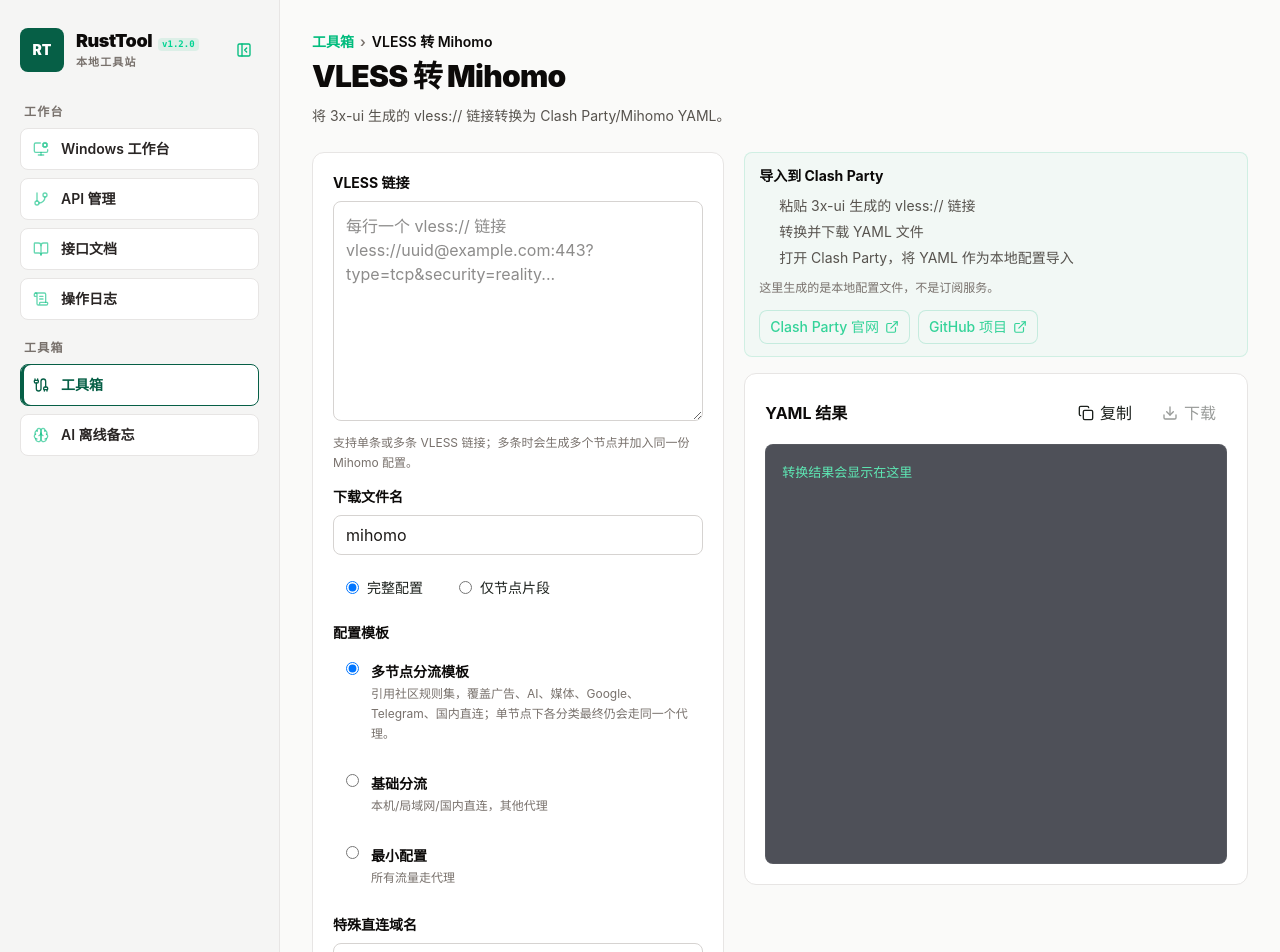
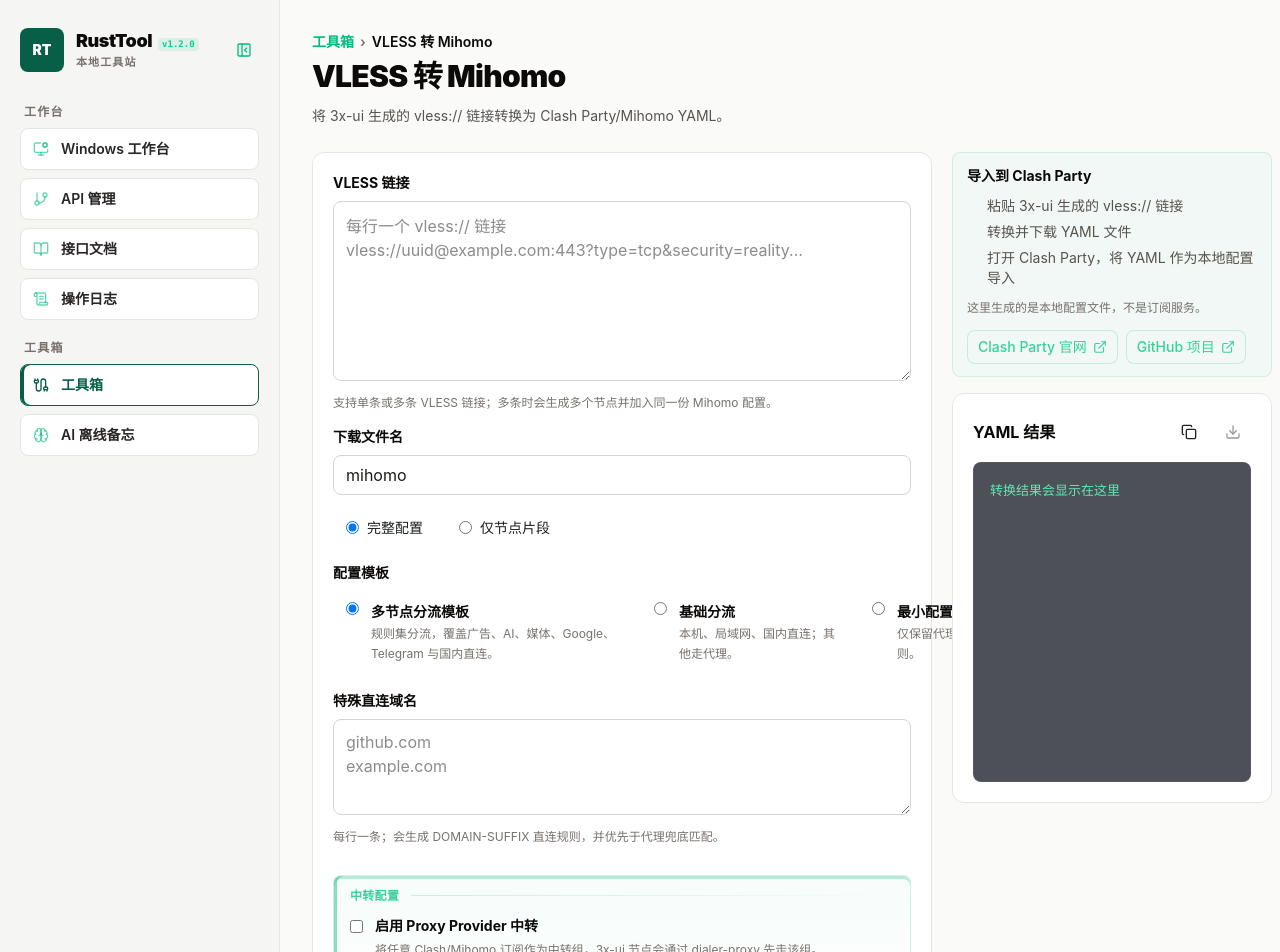
Before and after one commit to liguanjie/rust-tool, a Vue app in the folder frontend/: page /toolbox/vless-to-mihomo in a window 1280 px wide. Shown: the top 952 px of the page. Built offline with nearby package versions, Linux system fonts and the light colour scheme.

Commit message:
VLESS 转 Mihomo优化

```diff
--- a/frontend/src/components/CopyButton.vue
+++ b/frontend/src/components/CopyButton.vue
@@ -19,6 +19,6 @@
 <template>
   <button class="icon-button" type="button" title="复制结果" @click="copyText">
     <Copy class="h-4 w-4" aria-hidden="true" />
-    <span>复制</span>
+    <span class="button-label">复制</span>
   </button>
 </template>
--- a/frontend/src/components/DownloadButton.vue
+++ b/frontend/src/components/DownloadButton.vue
@@ -51,7 +51,7 @@
   <span class="download-action">
     <button class="icon-button" type="button" title="下载 YAML" :disabled="saving || !text" @click="downloadText">
       <Download class="h-4 w-4" aria-hidden="true" />
-      <span>{{ saving ? '保存中' : '下载' }}</span>
+      <span class="button-label">{{ saving ? '保存中' : '下载' }}</span>
     </button>
     <Transition name="toast">
       <div v-if="toast" class="toast-message" :class="`toast-message--${toast.type}`" role="status">
--- a/frontend/src/components/ResultPanel.vue
+++ b/frontend/src/components/ResultPanel.vue
@@ -17,7 +17,7 @@
 <template>
   <section class="result-panel">
     <header class="result-header">
-      <div>
+      <div class="result-title">
         <h3>YAML 结果</h3>
         <p v-if="nodeAddress" class="node-address">节点地址：{{ nodeAddress }}</p>
       </div>
--- a/frontend/src/pages/VlessToMihomo.vue
+++ b/frontend/src/pages/VlessToMihomo.vue
@@ -63,21 +63,21 @@
               <input v-model="tool.template" type="radio" value="full_rules" />
               <span>
                 <strong>多节点分流模板</strong>
-                <small>引用社区规则集，覆盖广告、AI、媒体、Google、Telegram、国内直连；单节点下各分类最终仍会走同一个代理。</small>
+                <small>规则集分流，覆盖广告、AI、媒体、Google、Telegram 与国内直连。</small>
               </span>
             </label>
             <label class="template-option">
               <input v-model="tool.template" type="radio" value="standard" />
               <span>
                 <strong>基础分流</strong>
-                <small>本机/局域网/国内直连，其他代理</small>
+                <small>本机、局域网、国内直连；其他走代理。</small>
               </span>
             </label>
             <label class="template-option">
               <input v-model="tool.template" type="radio" value="minimal" />
               <span>
                 <strong>最小配置</strong>
-                <small>所有流量走代理</small>
+                <small>仅保留代理节点和兜底规则。</small>
               </span>
             </label>
           </div>
@@ -96,6 +96,10 @@
         </label>
 
         <section class="transit-section" aria-labelledby="transit-provider-title">
+          <div class="section-divider">
+            <span>中转配置</span>
+          </div>
+
           <label class="toggle-option">
             <input v-model="tool.transitEnabled" type="checkbox" />
             <span>
@@ -106,6 +110,7 @@
 
           <div v-if="tool.transitEnabled" class="transit-fields">
             <div class="transit-chain" aria-label="中转链路说明">
+              <strong>流量链路</strong>
               <span>设备/浏览器</span>
               <span>中转节点 (VPN)</span>
               <span>终端节点 (3x-ui)</span>
--- a/frontend/src/styles/base.css
+++ b/frontend/src/styles/base.css
@@ -378,7 +378,7 @@
   }
 
   .tool-grid {
-    @apply grid grid-cols-[minmax(340px,0.9fr)_minmax(420px,1.1fr)] items-start gap-5 max-[980px]:grid-cols-1;
+    @apply grid grid-cols-[minmax(620px,1.35fr)_minmax(320px,0.65fr)] items-start gap-5 max-[1120px]:grid-cols-1;
   }
 
   .input-panel,
@@ -390,6 +390,10 @@
     @apply rounded-xl p-[20px] transition-all duration-300;
   }
 
+  .result-panel {
+    container-type: inline-size;
+  }
+
   .result-column {
     @apply grid gap-4;
   }
@@ -403,7 +407,7 @@
     background: var(--bg-input);
     border: 1px solid var(--border-input);
     color: var(--text-input-color);
-    @apply min-h-[220px] w-full resize-y rounded-lg px-3 py-3 leading-6 outline-none transition focus:border-emerald-500 focus:ring-4 focus:ring-emerald-500/10;
+    @apply min-h-[180px] w-full resize-y rounded-lg px-3 py-3 leading-6 outline-none transition focus:border-emerald-500 focus:ring-4 focus:ring-emerald-500/10;
   }
 
   .direct-domain-field {
@@ -418,7 +422,22 @@
   }
 
   .transit-section {
-    @apply mt-4 grid gap-3 rounded-lg border border-emerald-500/15 bg-emerald-500/[0.03] p-3;
+    background: linear-gradient(180deg, rgba(16, 185, 129, 0.035), rgba(16, 185, 129, 0.015));
+    box-shadow:
+      inset 3px 0 0 rgba(16, 185, 129, 0.48),
+      inset 0 3px 0 rgba(16, 185, 129, 0.28);
+    @apply mt-7 grid gap-3 rounded-lg border border-emerald-500/18 p-4;
+  }
+
+  .section-divider {
+    color: #34d399;
+    @apply -mt-1 flex items-center gap-3 text-xs font-bold uppercase tracking-wide;
+  }
+
+  .section-divider::after {
+    content: "";
+    background: linear-gradient(90deg, rgba(52, 211, 153, 0.28), transparent);
+    @apply h-px flex-1;
   }
 
   .toggle-option {
@@ -449,20 +468,35 @@
   }
 
   .transit-chain {
-    background: rgba(15, 23, 42, 0.35);
-    border: 1px solid rgba(16, 185, 129, 0.14);
+    background: rgba(16, 185, 129, 0.075);
+    border: 1px solid rgba(16, 185, 129, 0.22);
     color: var(--text-subtitle);
-    @apply flex flex-wrap items-center gap-2 rounded-lg px-3 py-2 text-xs leading-5;
+    @apply flex flex-wrap items-center gap-2 rounded-lg px-3 py-2.5 text-xs leading-5 shadow-[0_0_18px_rgba(16,185,129,0.05)];
+  }
+
+  .transit-chain strong {
+    color: #6ee7b7;
+    @apply mr-1 font-bold;
   }
 
   .transit-chain span {
-    @apply inline-flex items-center font-medium;
+    background: rgba(15, 23, 42, 0.45);
+    border: 1px solid rgba(148, 163, 184, 0.12);
+    color: var(--text-base);
+    @apply relative inline-flex min-h-[24px] items-center rounded-full px-2 font-semibold;
+  }
+
+  .transit-chain span:not(:last-child) {
+    @apply mr-4;
   }
 
   .transit-chain span:not(:last-child)::after {
     content: "->";
-    color: var(--text-muted);
-    @apply ml-2;
+    color: #34d399;
+    top: 50%;
+    left: calc(100% + 6px);
+    transform: translateY(-50%);
+    @apply absolute font-bold;
   }
 
   .transit-two-col {
@@ -517,13 +551,13 @@
   }
 
   .template-options {
-    @apply grid gap-2;
+    @apply grid grid-cols-[minmax(300px,1.25fr)_minmax(210px,0.85fr)_minmax(190px,0.75fr)] gap-2 max-[900px]:grid-cols-1;
   }
 
   .template-option {
     background: rgba(255, 255, 255, 0.02);
     border: 1px solid rgba(255, 255, 255, 0.06);
-    @apply flex items-start gap-3 rounded-lg px-3 py-2.5 text-sm transition hover:border-emerald-500/30 hover:bg-white/[0.04];
+    @apply flex min-h-[76px] items-start gap-3 rounded-lg px-3 py-2.5 text-sm transition hover:border-emerald-500/30 hover:bg-white/[0.04];
   }
 
   .template-option span {
@@ -606,6 +640,10 @@
     @apply mb-3 flex items-center justify-between gap-3;
   }
 
+  .result-title {
+    @apply min-w-0;
+  }
+
   .result-header h3 {
     color: var(--text-title);
     @apply m-0 text-base font-bold transition-colors duration-300;
@@ -613,11 +651,11 @@
 
   .node-address {
     color: var(--text-muted);
-    @apply mt-1 mb-0 font-mono text-xs transition-colors duration-300;
+    @apply mt-1 mb-0 truncate font-mono text-xs transition-colors duration-300;
   }
 
   .result-actions {
-    @apply flex items-center gap-2;
+    @apply flex shrink-0 items-center gap-2;
   }
 
   .copy-status {
@@ -679,7 +717,17 @@
     background: rgba(255, 255, 255, 0.03);
     border: 1px solid rgba(255, 255, 255, 0.06);
     color: var(--text-base);
-    @apply inline-flex min-h-[34px] items-center gap-1.5 rounded-lg px-2.5 py-1.5 text-sm font-medium transition hover:border-emerald-500/30 hover:bg-white/[0.04];
+    @apply inline-flex min-h-[34px] items-center gap-1.5 whitespace-nowrap rounded-lg px-2.5 py-1.5 text-sm font-medium transition hover:border-emerald-500/30 hover:bg-white/[0.04];
+  }
+
+  @container (max-width: 380px) {
+    .result-panel .icon-button {
+      @apply h-9 w-9 justify-center px-0;
+    }
+
+    .result-panel .button-label {
+      @apply sr-only;
+    }
   }
 
   .nav-group h2 {
@@ -690,7 +738,7 @@
   .yaml-output {
     background: rgba(3, 7, 18, 0.7);
     border: 1px solid rgba(255, 255, 255, 0.05);
-    @apply m-0 max-h-[68vh] min-h-[420px] overflow-auto whitespace-pre-wrap break-words rounded-lg p-4 font-mono text-[13px] leading-6 text-emerald-300;
+    @apply m-0 max-h-[52vh] min-h-[320px] overflow-auto whitespace-pre-wrap break-words rounded-lg p-4 font-mono text-[13px] leading-6 text-emerald-300;
   }
 
   .workbench-grid {
```
